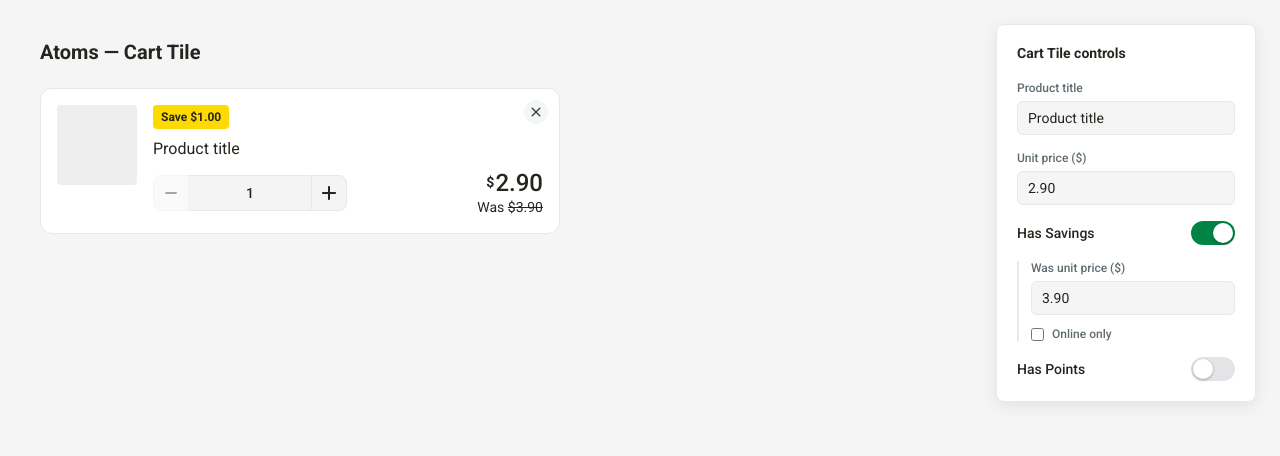
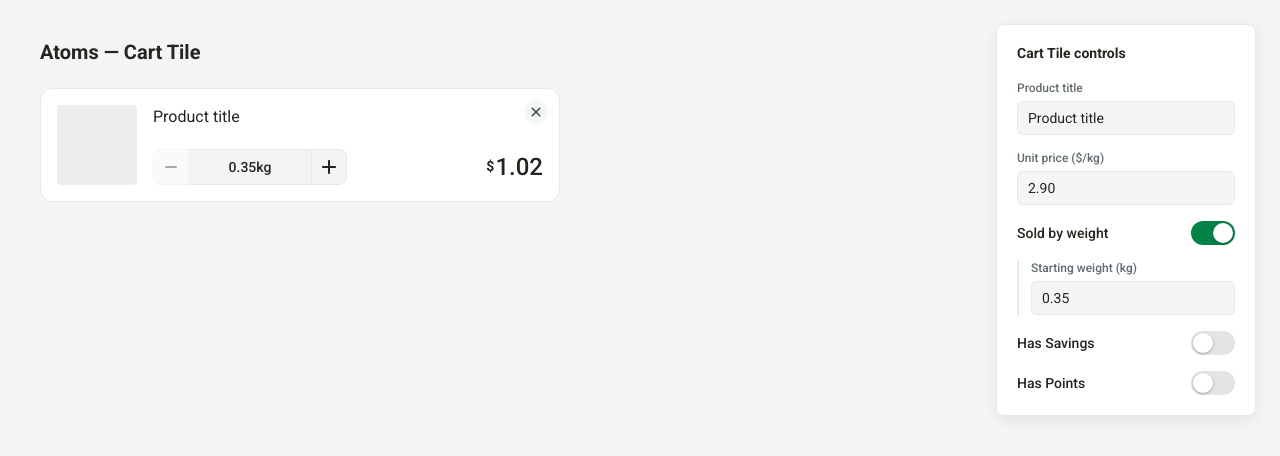
Before and after one commit to mattlindsay/proto-demo, a plain HTML site: page atoms.html in a window 1280 px wide. Both pictures are taken after a click on the switch 1213 px from the left and 233 px from the top of the page. Drawn offline with Linux system fonts and the light colour scheme.

Commit message:
Add weighted product support to Cart Tile
Adds a Sold by weight toggle to the control panel. When on, the price
field is read as a per-kg rate, a Starting weight field seeds the
stepper, and the stepper displays the weight inline (0.35kg, 0.5kg,
1kg) matching the Figma Quantity-stepper-tertiary weight variants.

Weight is held internally in whole grams on a 50g ladder from 350g to
10kg, so repeated taps can't drift off-grid. Minus/plus disable off a
shared bounds check so the coming per-product limits work only needs
to change the bounds. Save tag and Was price now scale by whichever
factor is live (item count or kilograms). Also fixes a rounding bug
where money() could round a half-cent down due to float error.

Co-Authored-By: Claude Opus 5 <noreply@anthropic.com>
Claude-Session: https://claude.ai/code/session_01StckBfD7fWH4aDgvHEUT5k

```diff
--- a/atoms.html
+++ b/atoms.html
@@ -120,8 +120,20 @@ h1{font-size:20px;margin-bottom:24px;}
     <input type="text" id="ctrl-title" value="Product title">
   </div>
   <div class="control">
-    <label for="ctrl-price">Unit price ($)</label>
+    <label for="ctrl-price" id="ctrl-price-label">Unit price ($)</label>
     <input type="number" id="ctrl-price" value="2.90" min="0" step="0.01">
+  </div>
+  <div class="control control-toggle">
+    <label id="ctrl-weight-on-label">Sold by weight</label>
+    <button type="button" class="toggle" id="ctrl-weight-on" role="switch" aria-checked="false" aria-labelledby="ctrl-weight-on-label">
+      <span class="toggle-thumb"></span>
+    </button>
+  </div>
+  <div class="control-group" id="ctrl-weight-fields" hidden>
+    <div class="control">
+      <label for="ctrl-weight">Starting weight (kg)</label>
+      <input type="number" id="ctrl-weight" value="0.35" min="0.35" max="10" step="0.05">
+    </div>
   </div>
   <div class="control control-toggle">
     <label id="ctrl-savings-on-label">Has Savings</label>
@@ -170,6 +182,14 @@ h1{font-size:20px;margin-bottom:24px;}
     var wasRow = tile.querySelector('.cart-tile-was');
     var wasAmountEl = tile.querySelector('.cart-tile-was .was-amount');
     var MIN = 1;
+    // Weighted products are held in whole grams so repeated taps can't drift
+    // into 0.4499999. 350g floor, 10kg ceiling, 50g a tap. The ceiling sits in
+    // one constant so the real per-product limits can replace it later.
+    var G_MIN = 350, G_MAX = 10000, G_STEP = 50;
+    // Only one of these is live at a time, per the Sold by weight toggle.
+    // Keeping both means flipping the toggle restores each mode's own starting
+    // point instead of carrying a count across as a weight.
+    var qty = MIN, grams = G_MIN;
 
     var savingsOn = document.getElementById('ctrl-savings-on');
     var savingsFields = document.getElementById('ctrl-savings-fields');
@@ -178,15 +198,53 @@ h1{font-size:20px;margin-bottom:24px;}
     var pointsOn = document.getElementById('ctrl-points-on');
     var pointsFields = document.getElementById('ctrl-points-fields');
     var pointsCtrl = document.getElementById('ctrl-points');
+    var weightOnCtrl = document.getElementById('ctrl-weight-on');
+    var weightFields = document.getElementById('ctrl-weight-fields');
+    var weightCtrl = document.getElementById('ctrl-weight');
+    var priceLabel = document.getElementById('ctrl-price-label');
 
     var POINTS_MIN = 10, POINTS_MAX = 100000, POINTS_STEP = 10;
 
-    // unitPrice is the per-item price set in the control panel; the tile
-    // always displays unitPrice * qty as the line total. wasUnitPrice is
-    // only meaningful while the Savings toggle is on.
+    // unitPrice is the rate set in the control panel: per item normally, per
+    // kilogram while Sold by weight is on. Either way the tile displays the
+    // rate times the amount in the stepper. wasUnitPrice is only meaningful
+    // while the Savings toggle is on, and is a rate in the same sense.
     var unitPrice = parseFloat(document.getElementById('ctrl-price').value) || 0;
 
     function round2(n){ return Math.round(n * 100) / 100; }
+
+    // toFixed rounds 1.575 down to 1.57, because the float sitting behind it is
+    // a hair under. Weights land on half-cents often (0.35kg at $4.50), so the
+    // cents get rounded explicitly before formatting.
+    function money(n){
+      return (Math.round(Number((n * 100).toPrecision(12))) / 100).toFixed(2);
+    }
+
+    function weightOn(){ return weightOnCtrl.getAttribute('aria-checked') === 'true'; }
+
+    // 0.35kg, 0.4kg, 1kg — trailing zeros trimmed, matching the Figma stepper.
+    function formatKg(g){
+      return (g / 1000).toFixed(2).replace(/\.?0+$/, '') + 'kg';
+    }
+
+    // Grams are always on the 50g ladder within range. Like the Was and Points
+    // fields, a typed value snaps only once it is committed, not mid-keystroke.
+    function snapGrams(g){
+      if (isNaN(g)) { g = G_MIN; }
+      g = Math.round(g / G_STEP) * G_STEP;
+      return clampGrams(g);
+    }
+
+    function clampGrams(g){
+      if (isNaN(g)) { g = G_MIN; }
+      return Math.min(G_MAX, Math.max(G_MIN, g));
+    }
+
+    function clampWeightField(){
+      var g = snapGrams(parseFloat(weightCtrl.value) * 1000);
+      weightCtrl.value = (g / 1000).toFixed(2);
+      return g;
+    }
 
     // A savings tile must always save at least 1c, so the Was price can
     // never sit at or below the unit price.
@@ -216,8 +274,10 @@ h1{font-size:20px;margin-bottom:24px;}
     }
 
     function render(){
-      var qty = parseInt(input.value, 10) || MIN;
-      amountEl.textContent = (unitPrice * qty).toFixed(2);
+      // One factor drives every money figure on the tile: a count of items in
+      // item mode, kilograms in weight mode.
+      var factor = weightOn() ? grams / 1000 : qty;
+      amountEl.textContent = money(unitPrice * factor);
 
       var showSavings = savingsOn.getAttribute('aria-checked') === 'true';
       if (showSavings) {
@@ -225,8 +285,8 @@ h1{font-size:20px;margin-bottom:24px;}
         // a negative saving before the field snaps on blur.
         var wasUnitPrice = Math.max(parseFloat(wasCtrl.value) || 0, minWasPrice());
         var savingsPerUnit = wasUnitPrice - unitPrice;
-        saveTag.textContent = 'Save $' + (savingsPerUnit * qty).toFixed(2);
-        wasAmountEl.textContent = '$' + (wasUnitPrice * qty).toFixed(2);
+        saveTag.textContent = 'Save $' + money(savingsPerUnit * factor);
+        wasAmountEl.textContent = '$' + money(wasUnitPrice * factor);
       }
       // Each tag owns its own visibility, since the row can now be opened by
       // savings or points independently.
@@ -247,21 +307,43 @@ h1{font-size:20px;margin-bottom:24px;}
       wasRow.hidden = !showSavings;
     }
 
-    function setQty(v){
-      v = Math.max(MIN, v);
-      input.value = v;
-      minus.disabled = (v <= MIN);
+    // v is in whichever unit the tile is currently in: grams or items.
+    function setAmount(v){
+      if (weightOn()) {
+        grams = clampGrams(v);
+        input.value = formatKg(grams);
+      } else {
+        qty = Math.max(MIN, v);
+        input.value = qty;
+      }
+      syncBounds();
       render();
     }
 
+    // Both buttons disable off the same bounds check, so the limits work only
+    // has to change what the bounds are.
+    function syncBounds(){
+      var on = weightOn();
+      minus.disabled = on ? (grams <= G_MIN) : (qty <= MIN);
+      plus.disabled = on ? (grams >= G_MAX) : false;
+      input.setAttribute('inputmode', on ? 'decimal' : 'numeric');
+      input.setAttribute('aria-label', on ? 'Weight in kilograms' : 'Quantity');
+    }
+
     minus.addEventListener('click', function(){
-      setQty((parseInt(input.value, 10) || MIN) - 1);
+      setAmount(weightOn() ? grams - G_STEP : qty - 1);
     });
     plus.addEventListener('click', function(){
-      setQty((parseInt(input.value, 10) || MIN) + 1);
+      setAmount(weightOn() ? grams + G_STEP : qty + 1);
     });
+    // Typing straight into the stepper. parseFloat reads "0.62kg" as 0.62, so
+    // the unit the field already shows doesn't have to be deleted first.
     input.addEventListener('change', function(){
-      setQty(parseInt(input.value, 10) || MIN);
+      if (weightOn()) {
+        setAmount(snapGrams(parseFloat(input.value) * 1000));
+      } else {
+        setAmount(parseInt(input.value, 10) || MIN);
+      }
     });
 
     // Preview-only: removes the tile from view. Real cart removal wires up
@@ -303,6 +385,30 @@ h1{font-size:20px;margin-bottom:24px;}
     });
     onlineCtrl.addEventListener('change', render);
 
+    // Sold by weight swaps the stepper into kilograms and re-reads the price
+    // field as a per-kg rate. Turning it off returns to a single item.
+    weightOnCtrl.addEventListener('click', function(){
+      var next = weightOnCtrl.getAttribute('aria-checked') !== 'true';
+      weightOnCtrl.setAttribute('aria-checked', String(next));
+      weightFields.hidden = !next;
+      priceLabel.textContent = next ? 'Unit price ($/kg)' : 'Unit price ($)';
+      if (next) {
+        setAmount(clampWeightField());
+      } else {
+        qty = MIN;
+        setAmount(MIN);
+      }
+    });
+    weightCtrl.addEventListener('input', function(){
+      var kg = parseFloat(weightCtrl.value);
+      // Off-ladder while typing, snapped on commit — the same deal as the Was
+      // price field.
+      if (!isNaN(kg)) { setAmount(clampGrams(Math.round(kg * 1000))); }
+    });
+    weightCtrl.addEventListener('change', function(){
+      setAmount(clampWeightField());
+    });
+
     // Points mirrors the savings toggle: reveals its own field and seeds a
     // starting value of 10 pts.
     pointsOn.addEventListener('click', function(){
@@ -318,7 +424,7 @@ h1{font-size:20px;margin-bottom:24px;}
       render();
     });
 
-    setQty(parseInt(input.value, 10) || MIN);
+    setAmount(MIN);
   });
 })();
 </script>
```
